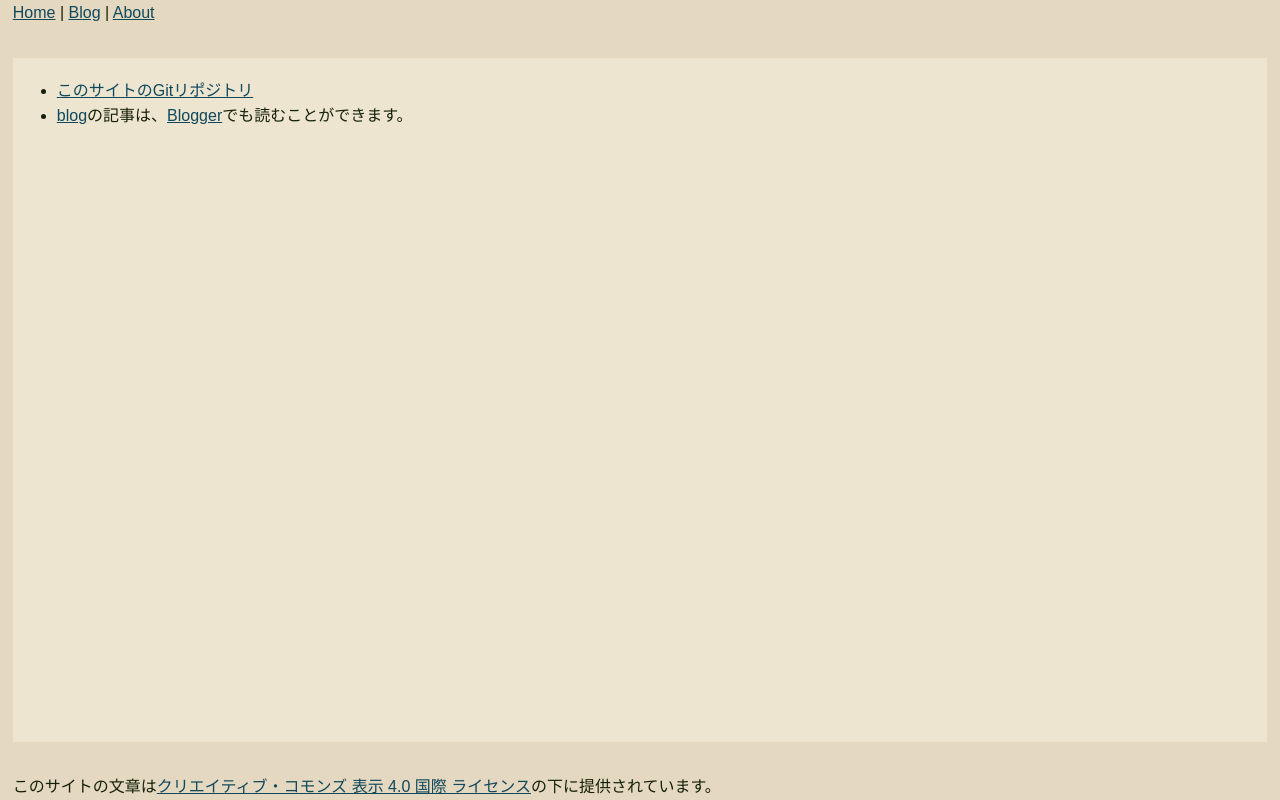
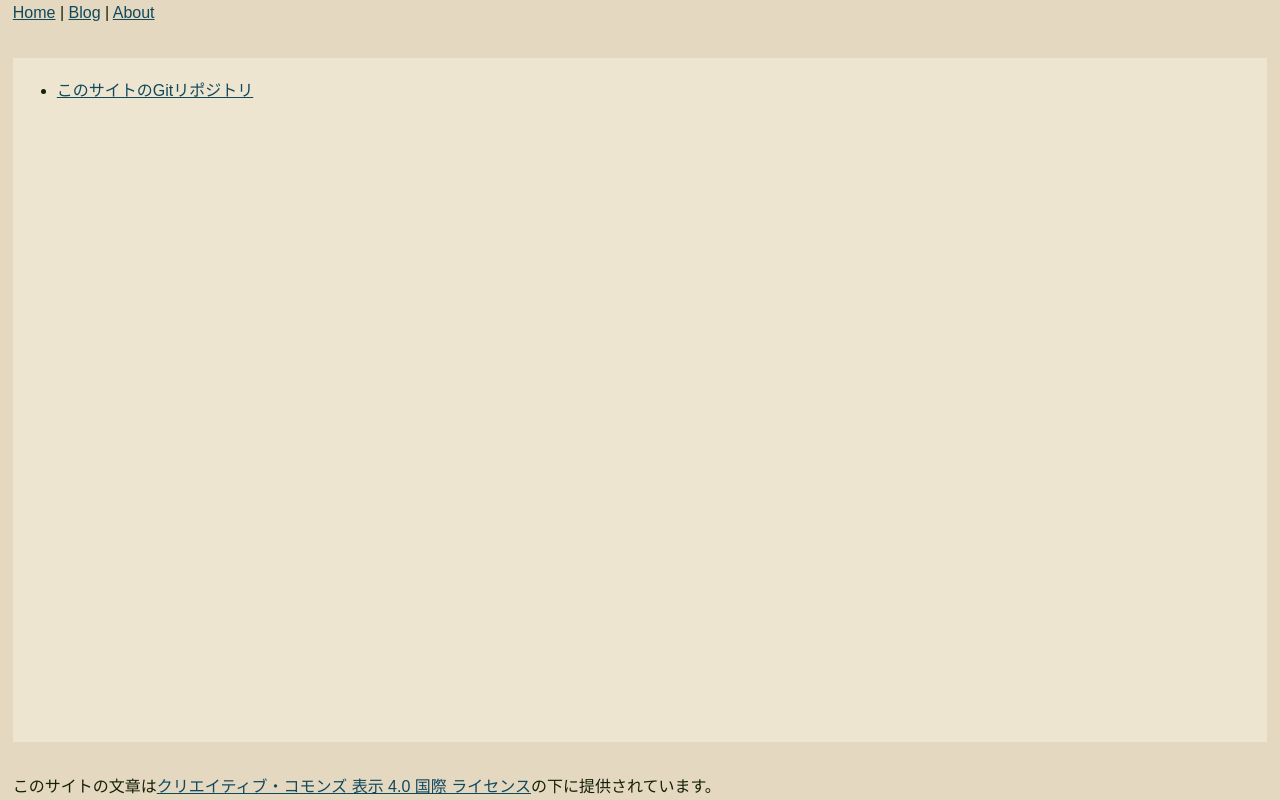
Before and after one commit to oon00b/oon00b.github.io, a plain HTML site: page about/index.html in a window 1280 px wide. Drawn offline with Linux system fonts and the light colour scheme.

Commit message:
deploy: fe410fc5136f5a353a1ea380551cbcbdc701daae

```diff
--- a/about/index.html
+++ b/about/index.html
@@ -1 +1 @@
-<!DOCTYPE html><html lang="ja" dir="ltr"><head><meta charset="utf-8"><meta name="viewport" content="width=device-width, initial-scale=1"><title>About</title><link href="https://creativecommons.org/licenses/by/4.0/" rel="license"><link href="../css/pages.css" rel="preload stylesheet" as="style"></head><body class="pages"><nav class="navigation pages-navigation"><a href="../">Home</a> | <a href="../blog">Blog</a> | <a href="../about">About</a></nav><main class="main pages-main"><ul><li><a href="https://github.com/oon00b/oon00b.github.io">このサイトのGitリポジトリ</a></li><li><a href="../blog/">blog</a>の記事は、<a href="https://0xabc.blogspot.com">Blogger</a>でも読むことができます。</li></ul></main><footer class="footer pages-footer">このサイトの文章は<a href="https://creativecommons.org/licenses/by/4.0/" rel="license">クリエイティブ・コモンズ 表示 4.0 国際 ライセンス</a>の下に提供されています。</footer></body></html>
+<!DOCTYPE html><html lang="ja" dir="ltr"><head><meta charset="utf-8"><meta name="viewport" content="width=device-width, initial-scale=1"><title>About</title><link href="https://creativecommons.org/licenses/by/4.0/" rel="license"><link href="../css/pages.css" rel="preload stylesheet" as="style"></head><body class="pages"><nav class="navigation pages-navigation"><a href="../">Home</a> | <a href="../blog">Blog</a> | <a href="../about">About</a></nav><main class="main pages-main"><ul><li><a href="https://github.com/oon00b/oon00b.github.io">このサイトのGitリポジトリ</a></li></ul></main><footer class="footer pages-footer">このサイトの文章は<a href="https://creativecommons.org/licenses/by/4.0/" rel="license">クリエイティブ・コモンズ 表示 4.0 国際 ライセンス</a>の下に提供されています。</footer></body></html>
```
